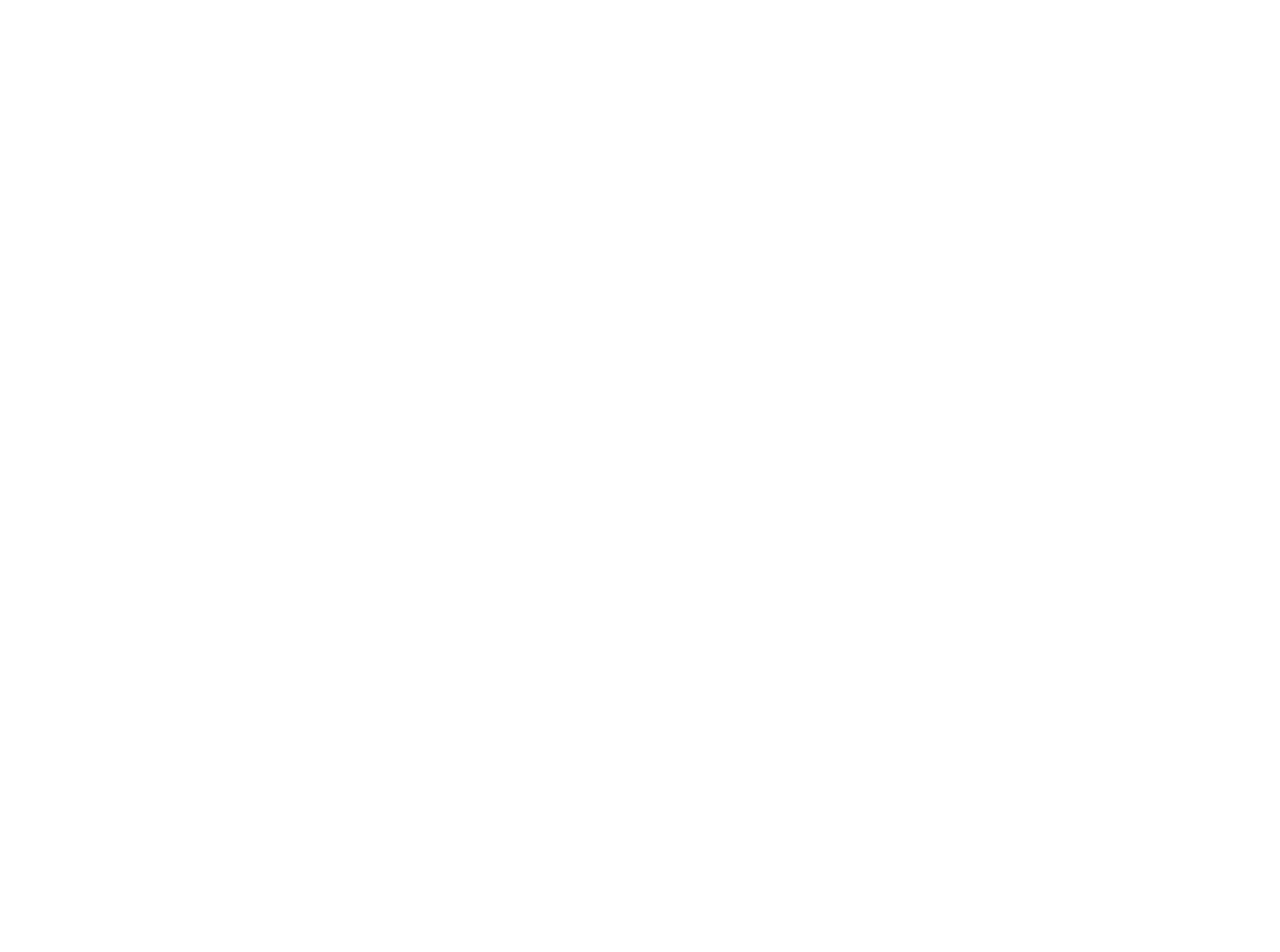
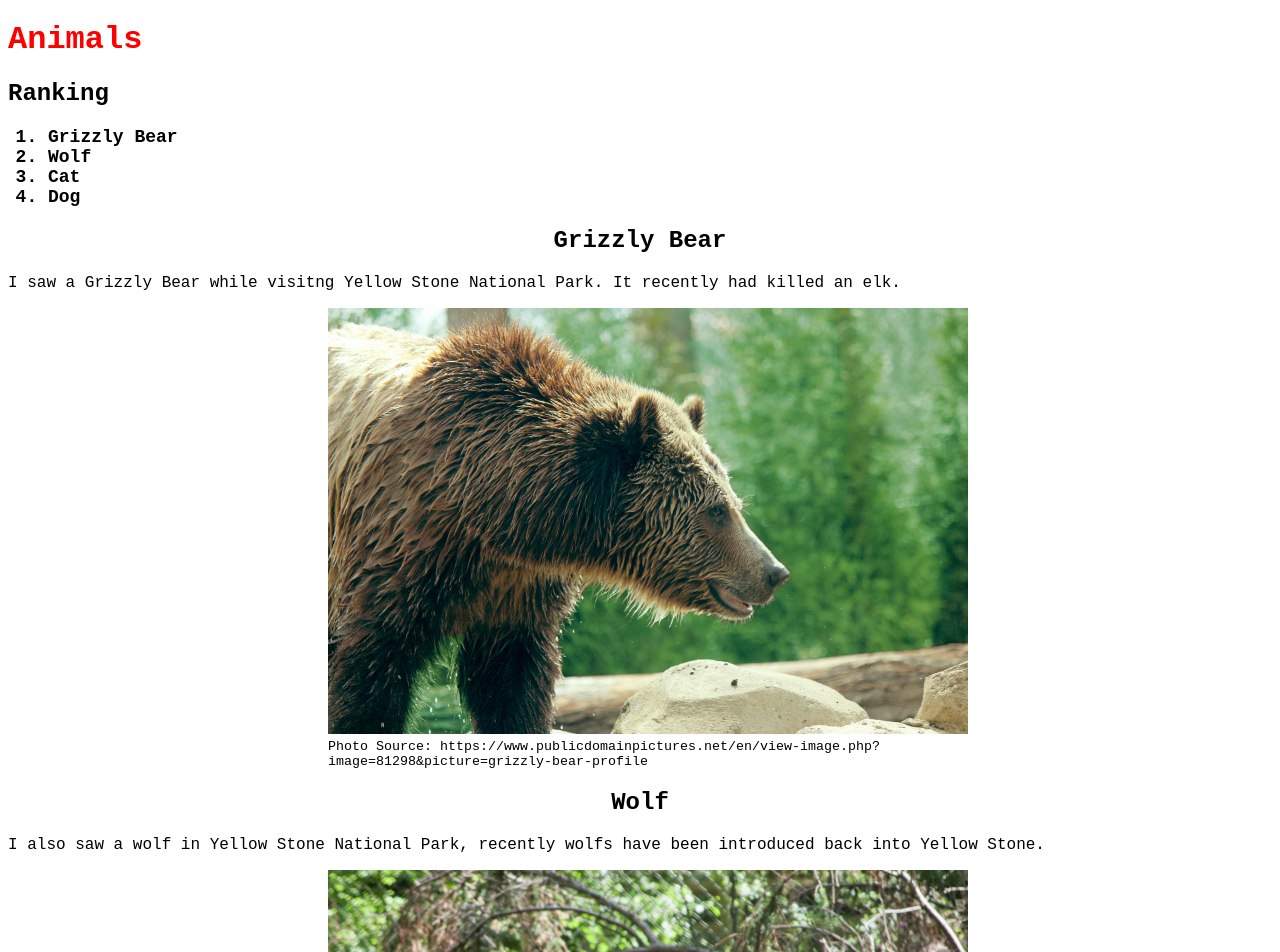
Before and after one commit to STLCC-CodeCamp-Aug-22/js-assignment-4-html-me-something-maxuible, a website: page index.html in a window 1280 px wide. Shown: the top 952 px of the page. Before the commit the page ends 800 px from the top, so only its background shows below. Drawn offline with Linux system fonts and the light colour scheme.

Commit message:
Added some killer CSS Styling

```diff
--- a/index.html
+++ b/index.html
@@ -1,8 +1,61 @@
 <!DOCTYPE html>
 <html>
-   <head>
-   </head>
-   <body>
-      <!-- Write your HTML in this file! -->
-   </body>
+
+<head>
+   <link rel="stylesheet" href="/styles.css">
+</head>
+
+<body>
+   <main>
+      <h1 id="mainHeading">Animals</h1>
+      <h2 style="text-align:left;">Ranking</h2>
+      <ol id="list">
+         <li>Grizzly Bear</li>
+         <li>Wolf</li>
+         <li>Cat</li>
+         <li>Dog</li>
+      </ol>
+      <article>
+         <h2>Grizzly Bear</h2>
+         <p>I saw a Grizzly Bear while visitng Yellow Stone National Park. It recently had killed an elk.</p>
+         <img src="/pics/grizzly-bear-profile.jpg" alt="A picture of the profile of a Grizzly Bear">
+         <footer class="imagefooter">
+            Photo Source:
+            https://www.publicdomainpictures.net/en/view-image.php?image=81298&picture=grizzly-bear-profile
+         </footer>
+      </article>
+
+      <article>
+         <h2>Wolf</h2>
+         <p>I also saw a wolf in Yellow Stone National Park, recently wolfs have been introduced back into Yellow Stone.
+         </p>
+         <img src="/pics/wolf.jpg" alt="A picture of a Wolf">
+         <footer class="imagefooter">
+            Photo Source: https://www.publicdomainpictures.net/en/view-image.php?image=98458&picture=wolf</footer>
+      </article>
+
+      <article>
+         <h2>Cat</h2>
+         <p>I own a cat, his name is Bandit and his is over 10 years old! He costed a total of 0$ and  0&cent</p>
+         <img src="/pics/dogandcat.png" alt="A picture of a dog and cat">
+         <footer class="imagefooter">
+            Photo Source: Photo taken by me</footer>
+      </article>
+
+
+      <article>
+         <h2>Dog</h2>
+         <p>I own a dog, his name is Foster and he barks a lot.</p>
+         <img src="/pics/dog.JPG" alt="A picture of a dog in the leafs">
+         <footer class="imagefooter">
+            Photo Source: Photo taken by me</footer>
+      </article>
+
+      <div>
+         <p id="testP" class="funParagraph">Lorem ipsum, dolor sit amet consectetur adipisicing elit. Fuga voluptas vitae nemo aliquam natus suscipit odio, excepturi at. Perspiciatis, omnis. Officia officiis, quam a at aspernatur deleniti placeat molestiae tempore!</p>
+      </div>
+   </main>
+
+</body>
+
 </html>
--- a/styles.css
+++ b/styles.css
@@ -1 +1,35 @@
-/* Write your CSS here! */
+img{
+
+width:50vw;
+margin-left: 25vw;
+}
+
+body{
+    font-family: 'Courier New', Courier, monospace;
+    margin: 8px;
+
+}
+
+h2{
+    text-align: center;
+}
+
+.imagefooter{
+    text-align: left;
+    margin-left: 25vw;
+    margin-right: 25vw;
+    font-size: smaller;
+}
+
+#list{
+    font-size: large;
+    font-weight:bold;
+}
+
+#mainHeading{
+    color: red;
+}
+
+.funParagraph{
+    color: green;
+}
```
Also changed, not shown: pics/grizzly-bear-profile.jpg (added), pics/wolf.jpg (added), 2 other files.
